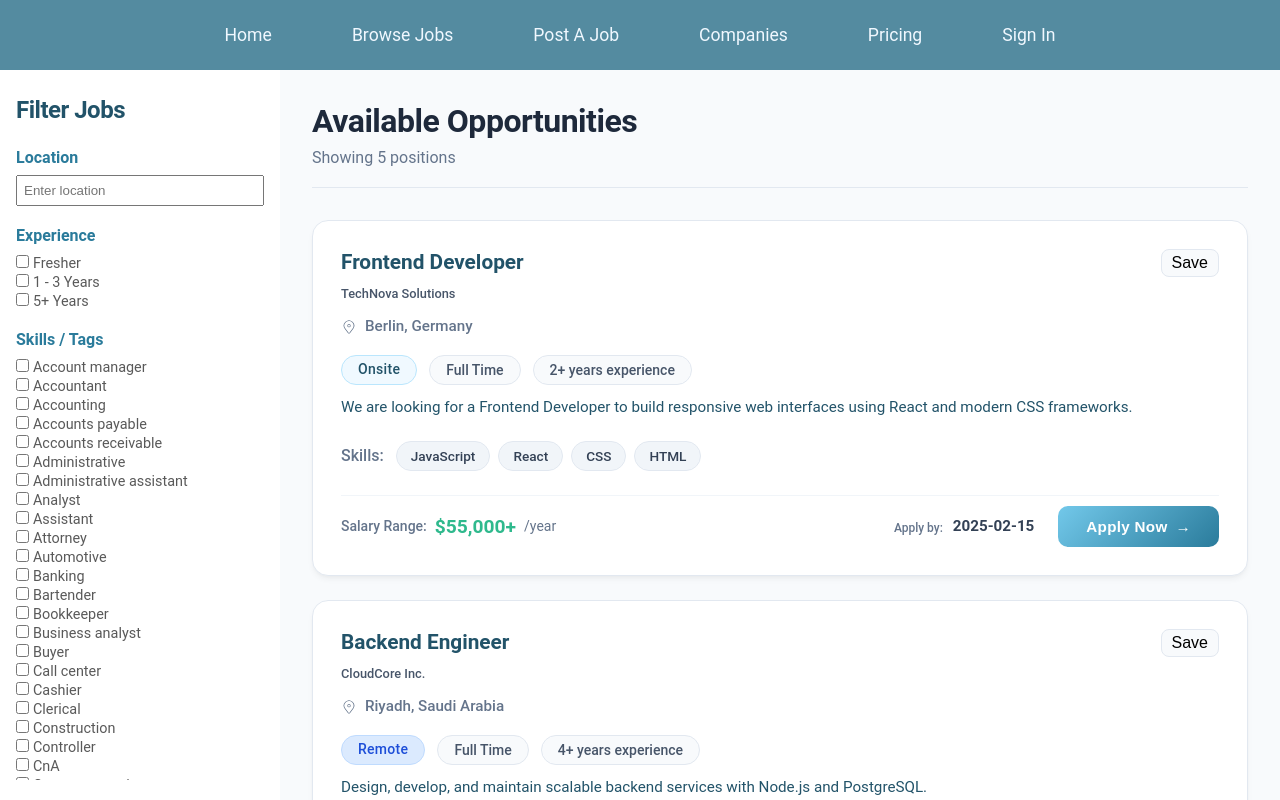
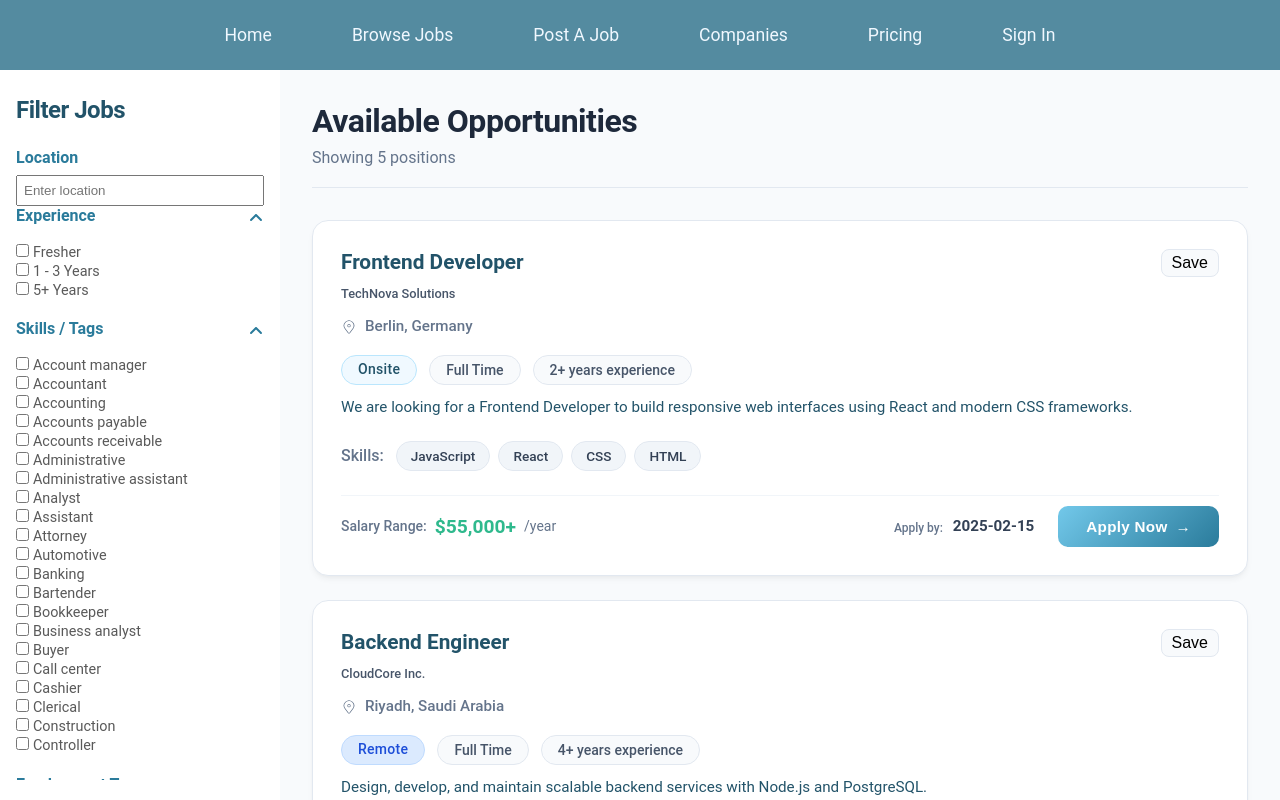
Before and after one commit to curator-me/FastJobPortal, a React app: page /jobs in a window 1280 px wide. Shown: the top 800 px of the page. Built offline with nearby package versions, Linux system fonts and the light colour scheme; the HTML template or start-up script is replaced by a standard one.

Commit message:
added dropdown to job search sidebar

```diff
--- a/src/components/BrowseJobs/Sidebar.jsx
+++ b/src/components/BrowseJobs/Sidebar.jsx
@@ -1,14 +1,35 @@
 import "./index.css";
 import { keywords } from "../../data/jobLists";
+import { FaAngleDown } from "react-icons/fa6";
+import { useState } from "react";
+import { motion } from "motion/react";
+
+function DropdownIcon({ isOpen }) {
+  return (
+    <motion.div
+      animate={{
+        rotate: isOpen ? 180 : 0,
+        y: isOpen ? 0 : 5,
+      }}
+      transition={{ duration: 0 }}
+    >
+      <FaAngleDown />
+    </motion.div>
+  );
+}
 
 export function Sidebar() {
+  const optionsCount = 5;
+  const [showOptions, setShowOptions] = useState(
+    Array(optionsCount).fill(true)
+  );
   return (
     <aside className="sidebar">
       <h3 className="filter-section-title">Filter Jobs</h3>
 
       {/* Location */}
       <div className="filter-section">
-        <h4>Location</h4>
+        <h4>Location </h4>
         <input
           type="text"
           placeholder="Enter location"
@@ -18,7 +39,17 @@ export function Sidebar() {
 
       {/* Experience */}
       <div className="filter-section">
-        <h4>Experience</h4>
+        <h4
+          onClick={() => {
+            setShowOptions((prev) =>
+              prev.map((value, index) => (index === 0 ? !value : value))
+            );
+          }}
+        >
+          Experience
+          <DropdownIcon isOpen={showOptions[0]} />
+        </h4>
+        <div className={showOptions[0] ? "show-options" : "show-options close"}>
           <label>
             <input type="checkbox" />{" "}
             <span className="checkbox-label">Fresher</span>
@@ -32,10 +63,20 @@ export function Sidebar() {
             <span className="checkbox-label">5+ Years</span>
           </label>
         </div>
+      </div>
 
       {/* Tags */}
       <div className="filter-section">
-        <h4>Skills / Tags</h4>
+        <h4
+          onClick={() => {
+            setShowOptions((prev) =>
+              prev.map((value, index) => (index === 1 ? !value : value))
+            );
+          }}
+        >
+          Skills / Tags <DropdownIcon isOpen={showOptions[1]} />
+        </h4>
+        <div className={showOptions[1] ? "show-options" : "show-options close"}>
           {keywords.map((keyword, index) => (
             <label key={index}>
               <input type="checkbox" />{" "}
@@ -43,10 +84,22 @@ export function Sidebar() {
             </label>
           ))}
         </div>
+      </div>
 
       {/* Employment Type */}
       <div className="filter-section">
-        <h4>Employment Type</h4>
+        <h4
+          onClick={() => {
+            setShowOptions((prev) =>
+              prev.map((value, index) => (index === 2 ? !value : value))
+            );
+          }}
+        >
+          Employment Type
+          <DropdownIcon isOpen={showOptions[2]} />
+        </h4>
+
+        <div className={showOptions[2] ? "show-options" : "show-options close"}>
           <label>
             <input type="checkbox" />{" "}
             <span className="checkbox-label">Full Time</span>
@@ -56,9 +109,20 @@ export function Sidebar() {
             <span className="checkbox-label">Part Time</span>
           </label>
         </div>
+      </div>
       {/* Employment Type */}
       <div className="filter-section">
-        <h4>Environment</h4>
+        <h4
+          onClick={() => {
+            setShowOptions((prev) =>
+              prev.map((value, index) => (index === 3 ? !value : value))
+            );
+          }}
+        >
+          Environment
+          <DropdownIcon isOpen={showOptions[3]} />
+        </h4>
+        <div className={showOptions[3] ? "show-options" : "show-options close"}>
           <label>
             <input type="checkbox" />{" "}
             <span className="checkbox-label">Onsite</span>
@@ -71,6 +135,7 @@ export function Sidebar() {
             <input type="checkbox" />{" "}
             <span className="checkbox-label">Hybrid</span>
           </label>
+        </div>
       </div>
 
       {/* Salary Range */}
--- a/src/components/BrowseJobs/index.css
+++ b/src/components/BrowseJobs/index.css
@@ -25,7 +25,7 @@
 }
 
 .browse-job .sidebar .filter-section {
-  margin-bottom: 20px;
+  /* margin-bottom: 20px; */
   display: flex;
   flex-direction: column;
 }
@@ -35,6 +35,28 @@
   font-size: 1rem;
   font-weight: 600;
   color: var(--color-a);
+  display: flex;
+  justify-content: space-between;
+  gap: 5px;
+}
+
+.browse-job .sidebar .filter-section .show-options {
+  display: flex;
+  flex-direction: column;
+  max-height: 400px;
+  overflow-y: auto;
+  margin-top: 8px;
+  margin-bottom: 20px;
+  transition: 0.25s;
+  transition-timing-function: ease-out;
+}
+
+.browse-job .sidebar .filter-section .show-options.close {
+  max-height: 0;
+  overflow: hidden;
+  margin-bottom: 0;
+  transition-timing-function: ease-in;
+  transition: 0.2s;
 }
 
 .browse-job .sidebar .filter-input {
@@ -63,6 +85,7 @@
   cursor: pointer;
   color: white;
   transition: 0.2s ease;
+  margin-top: 20px;
 }
 
 .browse-job .sidebar .apply-filters-btn:hover {
```
Lines whose indentation alone changed are shown as unchanged.
